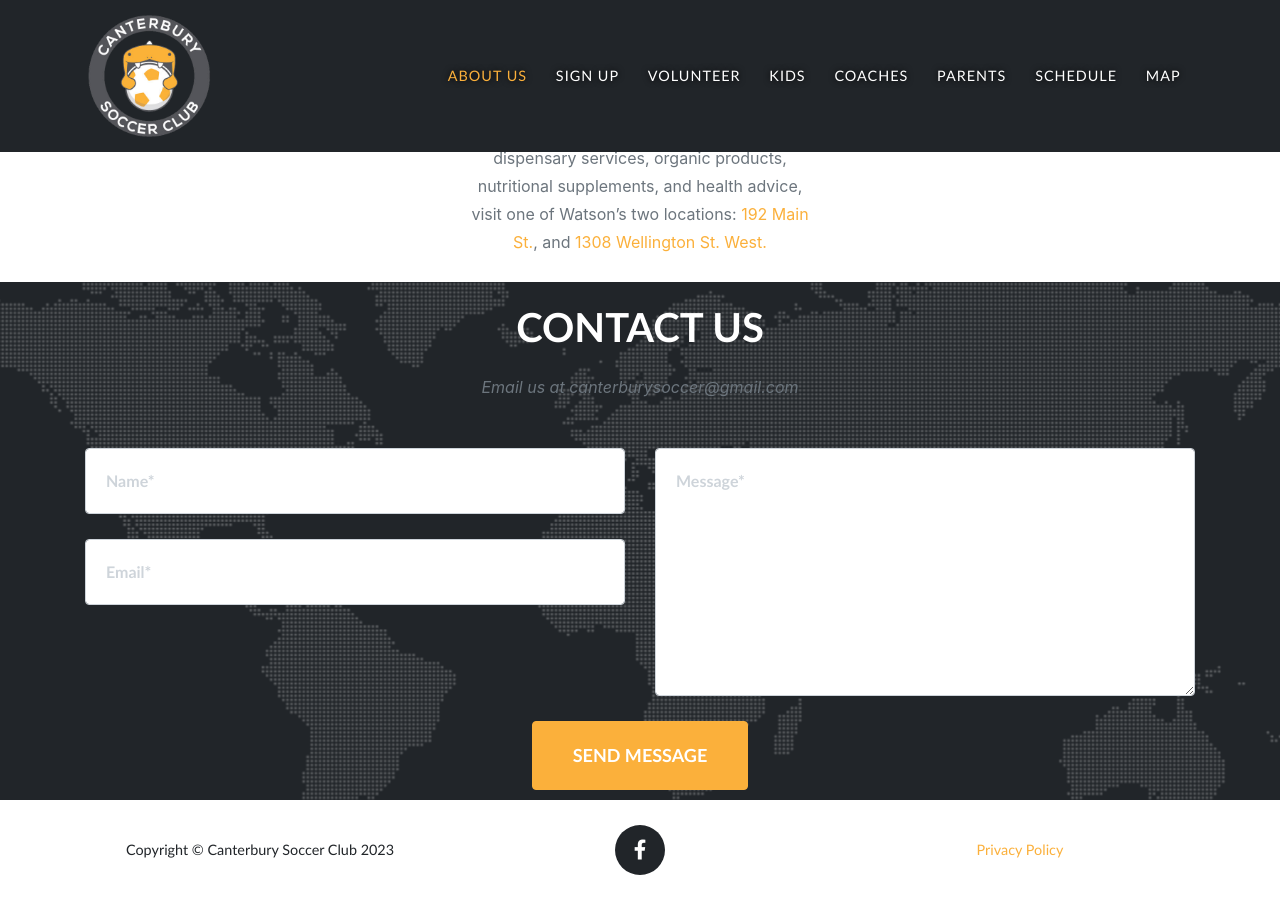
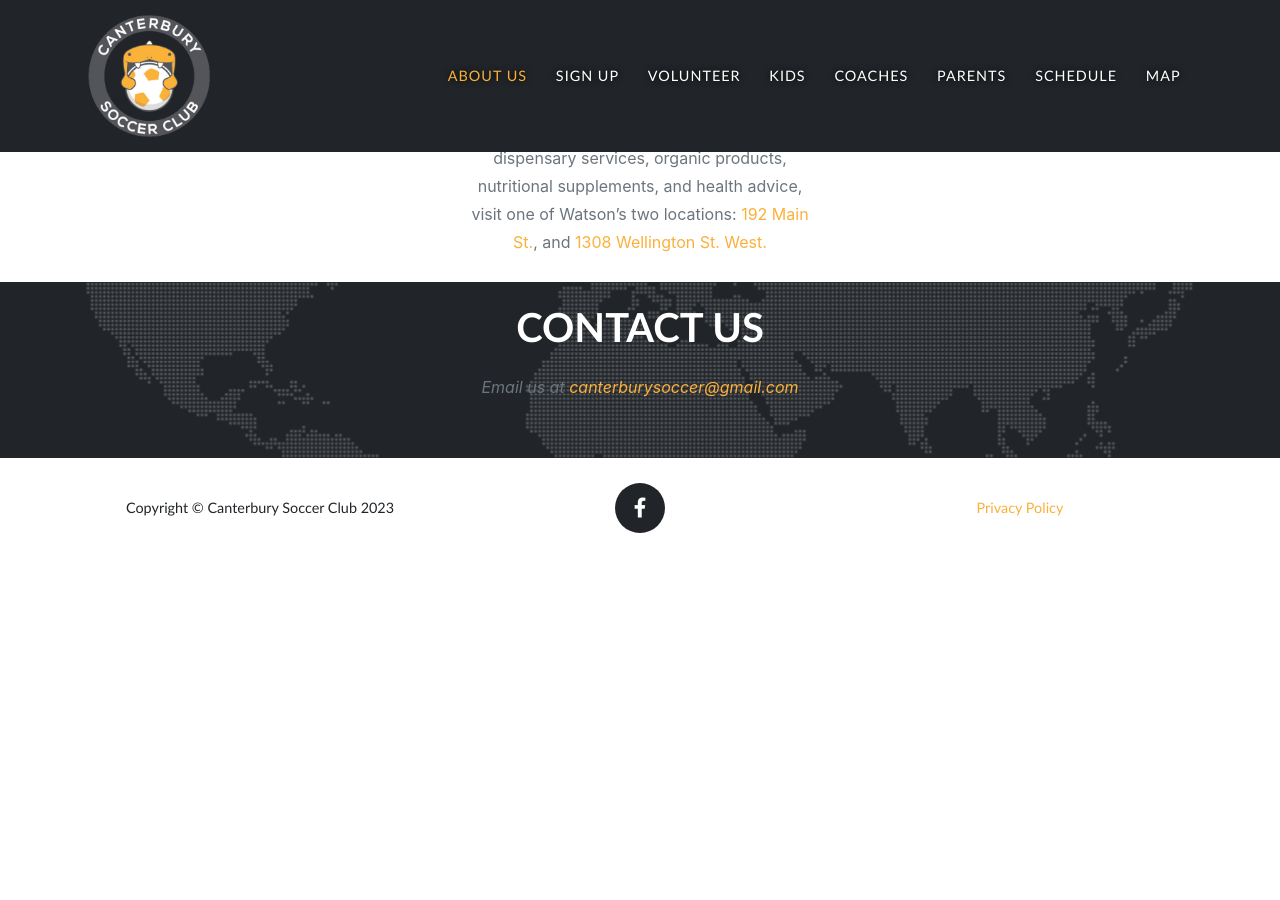
Before and after one commit to canterbury-soccer/website, a Jekyll site: the page built from index.md, in a window 1280 px wide and 900 px high, scrolled down 1449 px. Built offline with Jekyll 4.4.1, drawn with Linux system fonts in a browser that asks for light colours; some web fonts are replaced; after the commit the page ends 2007 px from its top, so only the background shows below that.

Commit message:
Replace contact form with simple email address

```diff
--- a/_data/sitetext.yml
+++ b/_data/sitetext.yml
@@ -218,7 +218,7 @@ map:
 
 contact:
     title: "Contact Us"
-    text: "Email us at canterburysoccer@gmail.com"
+    text: "Email us at <a href='mailto:canterburysoccer@gmail.com'>canterburysoccer@gmail.com</a>"
     section: contact
 
 footer:
--- a/_includes/contact.html
+++ b/_includes/contact.html
@@ -7,39 +7,6 @@
           <h3 class="section-subheading text-muted">{{ site.data.sitetext.contact.text | default: "" }}</h3>
         </div>
       </div>
-      <div class="row">
-        <div class="col-lg-12">
-          <form id="contactForm" action="https://formspree.io/f/mgepzyyk" novalidate="novalidate" method="POST">
-		  <!--name="sentMessage"-->
-            <div class="row">
-              <div class="col-md-6">
-                <div class="form-group">
-                  <input name="name" class="form-control" id="name" type="text" placeholder="Name*" required="required" data-validation-required-message="Please enter your name.">
-                  <p class="help-block text-danger"></p>
-                </div>
-                <div class="form-group">
-                  <input name="_replyto" class="form-control" id="email" type="email" placeholder="Email*" required="required" data-validation-required-message="Please enter your email address.">
-                  <p class="help-block text-danger"></p>
-                </div>
-              </div>
-              <div class="col-md-6">
-                <div class="form-group">
-                  <textarea name="message" class="form-control" id="message" placeholder="Message*" required="required" data-validation-required-message="Please enter a message."></textarea>
-                  <p class="help-block text-danger"></p>
-                </div>
-              </div>
-			  <input type="hidden" name="_subject" id="email-subject" value="Contact Form Submission">
-              <div class="clearfix"></div>
-              <div class="col-lg-12 text-center">
-                <div id="success"></div>
-                <button id="sendMessageButton" class="btn btn-primary btn-xl text-uppercase" type="submit">Send Message</button>
-              </div>
-			  <input type="text" name="_gotcha" style="display:none">
-			  <input type="hidden" name="_next" value="#"/>
-            </div>
-          </form>
-        </div>
-      </div>
     </div>
   </section>
 <!-- End Contact -->
```
